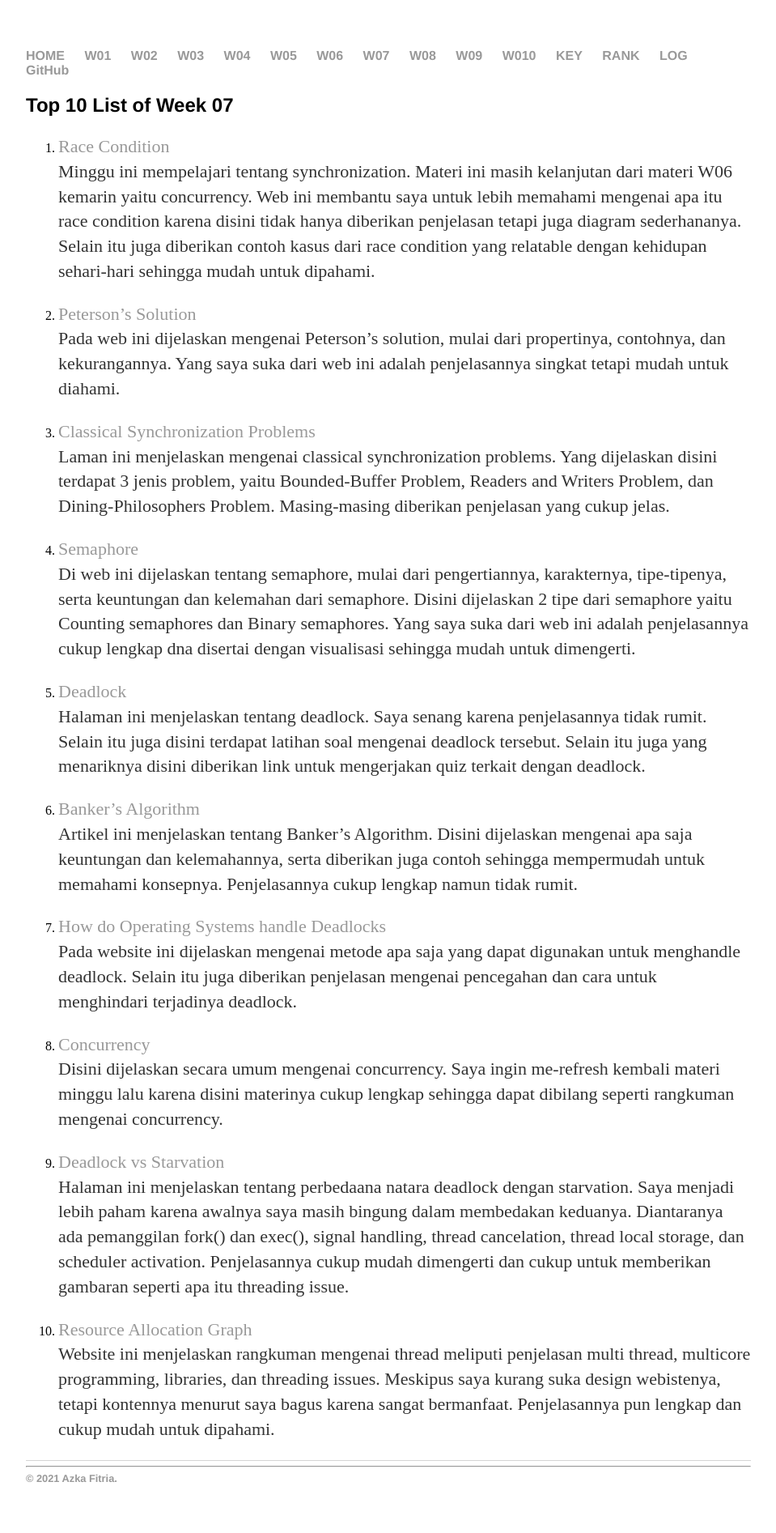
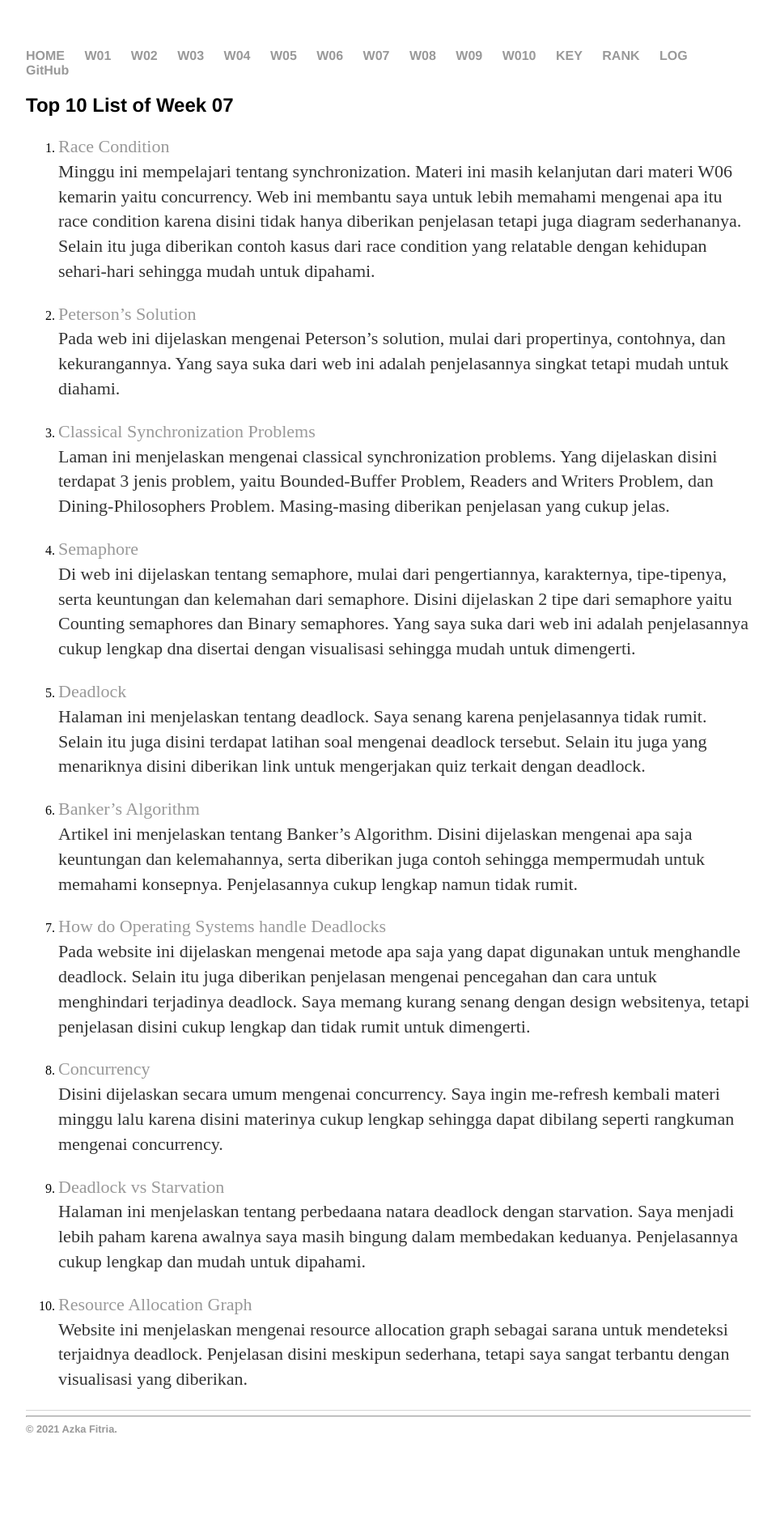
Before and after one commit to azkafitria/os211, a Jekyll site: the page built from W07.md, in a window 1280 px wide. Shown: the whole page at 81% size, without its empty margins (160-1119 px from the left). Built offline with Jekyll 4.4.1, drawn with Linux system fonts in a browser that asks for light colours; our own code applies the rules of GitHub Pages for plain Markdown files; after the commit the page ends 1832 px from its top, so only the background shows below that.

Commit message:
Update W07.md

```diff
--- a/W07.md
+++ b/W07.md
@@ -22,13 +22,13 @@ permalink: /W07/
   Artikel ini menjelaskan tentang Banker’s Algorithm. Disini dijelaskan mengenai apa saja keuntungan dan kelemahannya, serta diberikan juga contoh sehingga mempermudah untuk memahami konsepnya. Penjelasannya cukup lengkap namun tidak rumit.
 
 7. [How do Operating Systems handle Deadlocks](https://www.cs.uic.edu/~jbell/CourseNotes/OperatingSystems/7_Deadlocks.html#:~:text=Generally%20speaking%20there%20are%20three,resources%20when%20deadlocks%20are%20detected.)<br>
-  Pada website ini dijelaskan mengenai metode apa saja yang dapat digunakan untuk menghandle deadlock. Selain itu juga diberikan penjelasan mengenai pencegahan dan cara untuk menghindari terjadinya deadlock.
+  Pada website ini dijelaskan mengenai metode apa saja yang dapat digunakan untuk menghandle deadlock. Selain itu juga diberikan penjelasan mengenai pencegahan dan cara untuk menghindari terjadinya deadlock. Saya memang kurang senang dengan design websitenya, tetapi penjelasan disini cukup lengkap dan tidak rumit untuk dimengerti.
 
 8. [Concurrency](https://sceweb.uhcl.edu/helm/RationalUnifiedProcess/process/workflow/ana_desi/co_cncry.htm)<br>
   Disini dijelaskan secara umum mengenai concurrency. Saya ingin me-refresh kembali materi minggu lalu karena disini materinya cukup lengkap sehingga dapat dibilang seperti rangkuman mengenai concurrency.
 
 9. [Deadlock vs Starvation](https://id.gadget-info.com/difference-between-deadlock)<br>
-  Halaman ini menjelaskan tentang perbedaana natara deadlock dengan starvation. Saya menjadi lebih paham karena awalnya saya masih bingung dalam membedakan keduanya. Diantaranya ada pemanggilan fork() dan exec(), signal handling, thread cancelation, thread local storage, dan scheduler activation. Penjelasannya cukup mudah dimengerti dan cukup untuk memberikan gambaran seperti apa itu threading issue.
+  Halaman ini menjelaskan tentang perbedaana natara deadlock dengan starvation. Saya menjadi lebih paham karena awalnya saya masih bingung dalam membedakan keduanya. Penjelasannya cukup lengkap dan mudah untuk dipahami.
 
 10. [Resource Allocation Graph](https://www.gatevidyalay.com/resource-allocation-graph-deadlock-detection/)<br>
-  Website ini menjelaskan rangkuman mengenai thread meliputi penjelasan multi thread, multicore programming, libraries, dan threading issues. Meskipus saya kurang suka design webistenya, tetapi kontennya menurut saya bagus karena sangat bermanfaat. Penjelasannya pun lengkap dan cukup mudah untuk dipahami.
+  Website ini menjelaskan mengenai resource allocation graph sebagai sarana untuk mendeteksi terjaidnya deadlock. Penjelasan disini meskipun sederhana, tetapi saya sangat terbantu dengan visualisasi yang diberikan.
```
